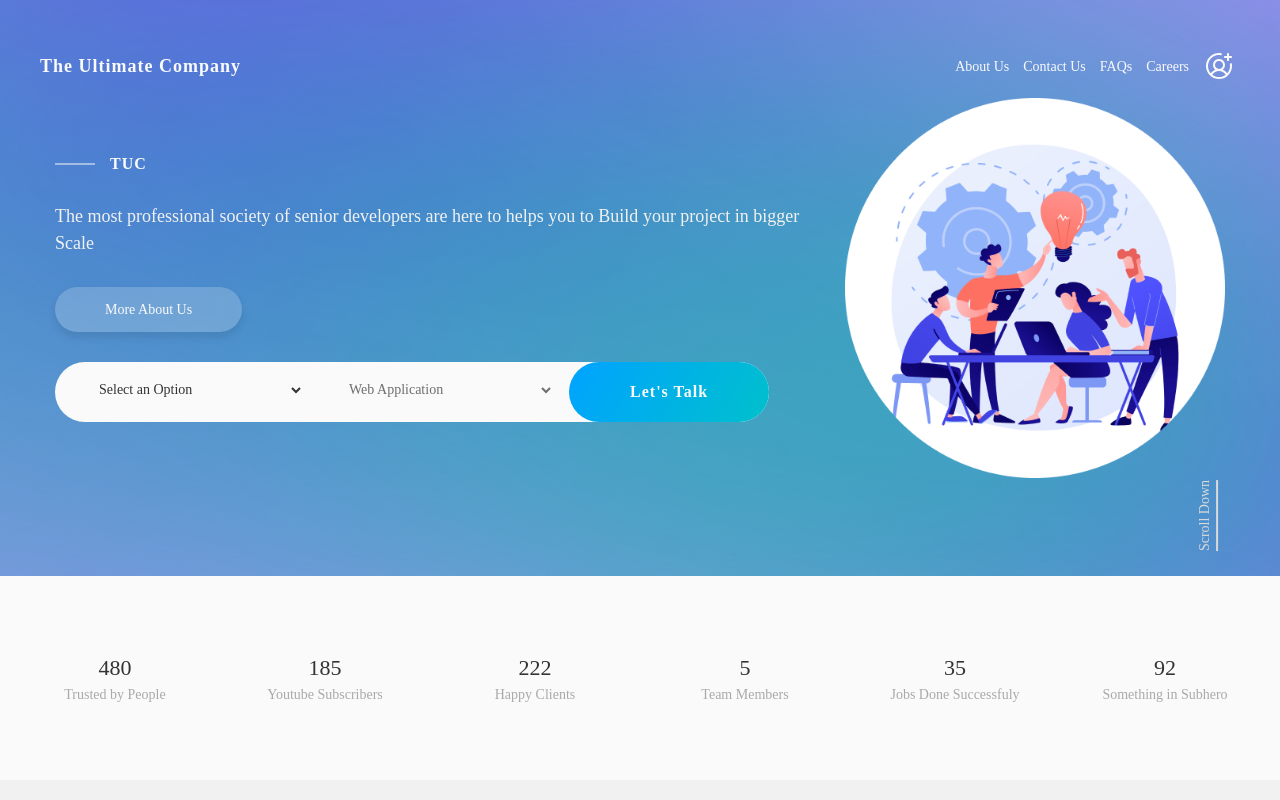
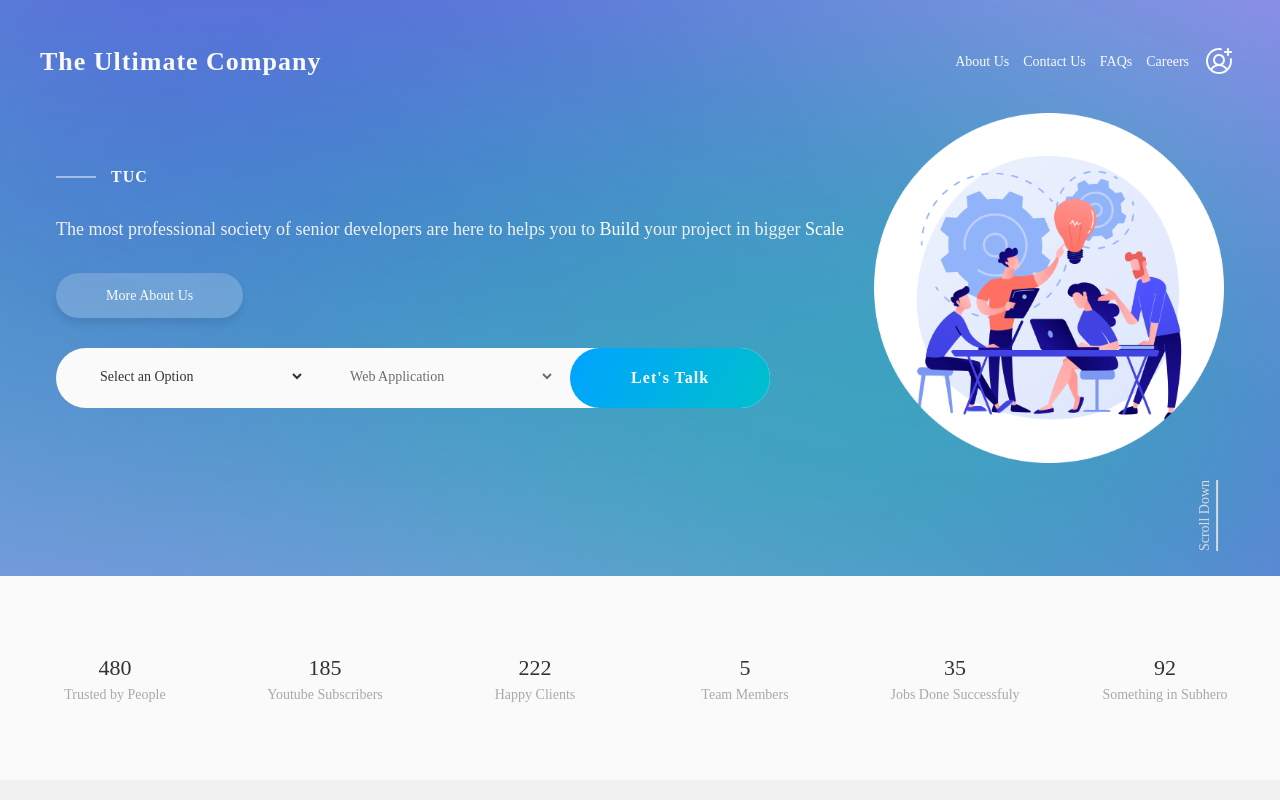
Before and after one commit to masoud8840/TUC-The-Ultimate-Company, a Vue app: page / in a window 1280 px wide. Shown: the top 800 px of the page. Built offline with nearby package versions, Linux system fonts and the light colour scheme.

Commit message:
fix some styles issues at home page

```diff
--- a/src/assets/Variables.scss
+++ b/src/assets/Variables.scss
@@ -33,6 +33,7 @@
   --rd-md: 7px;
 
   --text: #333333;
+
 }
 
 .ml-auto {
--- a/src/assets/by routes/Home.scss
+++ b/src/assets/by routes/Home.scss
@@ -3,7 +3,7 @@
     background: transparent url("/images/HomeView/HeaderBackground.png")
       center/cover no-repeat;
     .container {
-      padding: 50px 15px;
+      padding: 100px 15px;
       min-height: 72vh;
       display: flex;
       flex-direction: column-reverse;
@@ -34,6 +34,10 @@
           border-radius: 100px;
           box-shadow: 0 5px 7px 1px rgb(0, 0, 0, 0.08);
           padding: 12px 50px;
+        }
+
+        span {
+          color: #ffffff;
         }
       }
       .init-project-dropdown {
@@ -85,7 +89,7 @@
       }
       .intoruction-img {
         width: 100%;
-        max-width: 380px;
+        max-width: 350px;
         min-width: 120px;
       }
     }
--- a/src/assets/by routes/Navbar.scss
+++ b/src/assets/by routes/Navbar.scss
@@ -12,7 +12,7 @@
   &.stick-on-top {
     background: transparent url("/images/NavigationMenu/HeaderBackground.svg")
       center/cover no-repeat;
-    padding: 15px 0;
+    padding: 20px 0;
   }
   nav {
     position: relative;
@@ -27,9 +27,10 @@
       border: 0;
     }
     .brand {
-      font: var(--brand-mobile);
+      font-weight: 600;
+      font-size: 22px;
+      line-height: 33px;
       letter-spacing: 1px;
-      line-height: 36px;
       color: var(--white);
       text-decoration: none;
     }
@@ -77,7 +78,10 @@
 }
 @media (min-width: 768px) {
   header {
-    padding: 25px 0;
+    padding: 20px 0;
+    &.stick-on-top {
+      padding: 0px 0;
+    }
   }
   .navigation ul {
     position: static !important;
@@ -91,4 +95,9 @@
       }
     }
   }
+
+  .brand {
+    font-size: 26px !important;
+    line-height: 39px;
+  }
 }
```
